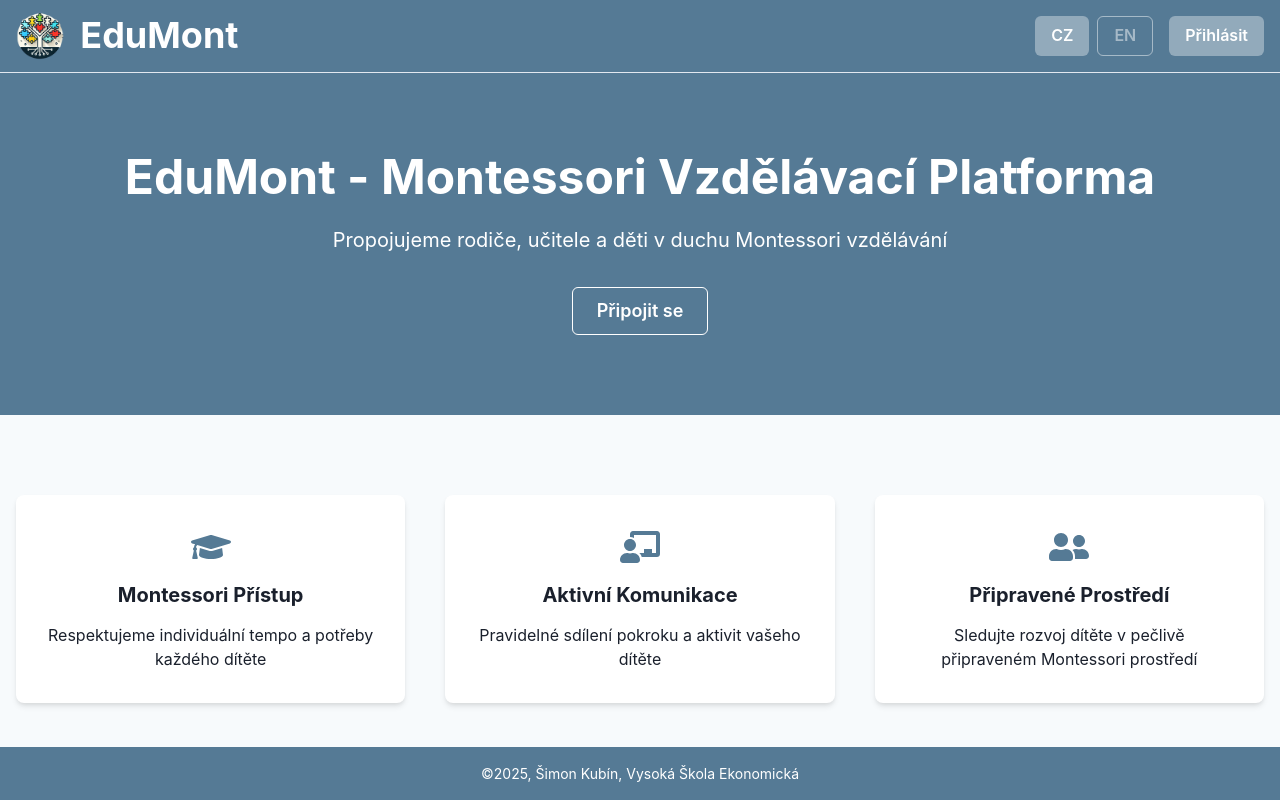
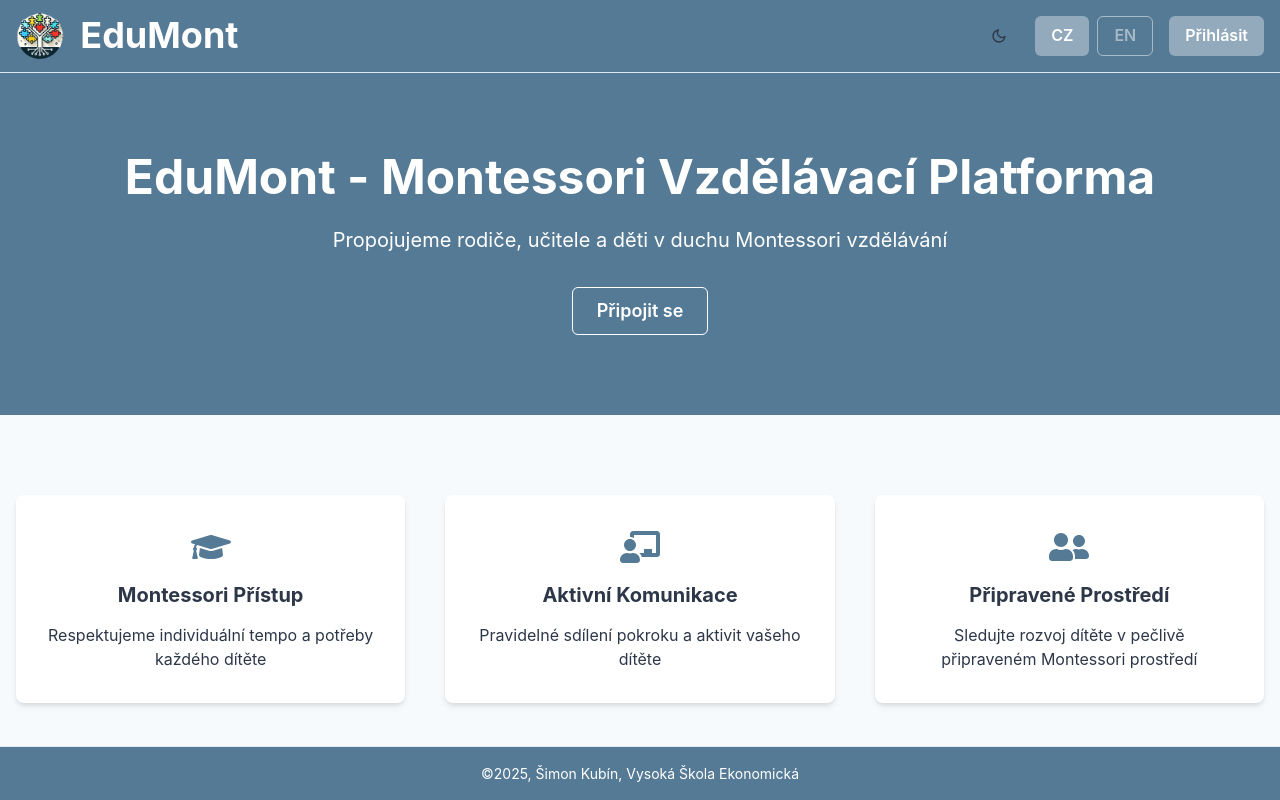
Before and after one commit to kubs09/EduMont, a React (Create React App) app in the folder frontend/: page / in a window 1280 px wide. Shown: the top 800 px of the page. Built offline with nearby package versions, Linux system fonts and the light colour scheme; no server answers.

Commit message:
light/dark mode

```diff
--- a/frontend/src/App.tsx
+++ b/frontend/src/App.tsx
@@ -1,5 +1,5 @@
 import { BrowserRouter } from 'react-router-dom';
-import { ChakraProvider } from '@chakra-ui/react';
+import { ChakraProvider, ColorModeScript } from '@chakra-ui/react';
 import React from 'react';
 import theme from './design/theme';
 import Routes from './Routes';
@@ -19,6 +19,7 @@ function App(): React.ReactElement {
 
   return (
     <React.StrictMode>
+      <ColorModeScript initialColorMode={theme.config.initialColorMode} />
       <ChakraProvider theme={theme}>
         <LanguageProvider>
           <SnackbarProvider maxSnack={3}>
--- /dev/null
+++ b/frontend/src/design/colorModeUtils.ts
@@ -0,0 +1,51 @@
+import { useColorModeValue } from '@chakra-ui/react';
+
+// Custom hook for commonly used color mode values
+export const useAppColors = () => {
+  return {
+    // Background colors
+    background: {
+      canvas: useColorModeValue('brand.light.bg', 'brand.dark.bg'),
+      surface: useColorModeValue('brand.light.surface', 'brand.dark.surface'),
+      elevated: useColorModeValue('white', 'brand.dark.surface'),
+    },
+
+    // Text colors
+    text: {
+      primary: useColorModeValue('brand.light.text.primary', 'brand.dark.text.primary'),
+      secondary: useColorModeValue('brand.light.text.secondary', 'brand.dark.text.secondary'),
+      muted: useColorModeValue('brand.light.text.muted', 'brand.dark.text.muted'),
+    },
+
+    // Border colors
+    border: {
+      default: useColorModeValue('brand.light.border', 'brand.dark.border'),
+      focus: useColorModeValue('brand.primary.500', 'brand.primary.400'),
+    },
+
+    // Brand colors for different modes
+    brand: {
+      primary: useColorModeValue('brand.primary.900', 'brand.primary.700'),
+      primaryHover: useColorModeValue('brand.primary.800', 'brand.primary.600'),
+      secondary: useColorModeValue('brand.secondary.900', 'brand.secondary.700'),
+      secondaryHover: useColorModeValue('brand.secondary.800', 'brand.secondary.600'),
+      accent: useColorModeValue('brand.accent.900', 'brand.accent.700'),
+      accentHover: useColorModeValue('brand.accent.800', 'brand.accent.600'),
+    },
+
+    // Interactive elements
+    interactive: {
+      hover: useColorModeValue('gray.100', 'gray.700'),
+      active: useColorModeValue('gray.200', 'gray.600'),
+    },
+  };
+};
+
+// Utility function to get shadow colors based on color mode
+export const useAppShadows = () => {
+  return {
+    sm: useColorModeValue('rgba(0, 0, 0, 0.1)', 'rgba(0, 0, 0, 0.3)'),
+    md: useColorModeValue('rgba(0, 0, 0, 0.15)', 'rgba(0, 0, 0, 0.4)'),
+    lg: useColorModeValue('rgba(0, 0, 0, 0.2)', 'rgba(0, 0, 0, 0.5)'),
+  };
+};
--- a/frontend/src/design/theme.tsx
+++ b/frontend/src/design/theme.tsx
@@ -1,4 +1,9 @@
-import { extendTheme } from '@chakra-ui/react';
+import { extendTheme, type ThemeConfig } from '@chakra-ui/react';
+
+const config: ThemeConfig = {
+  initialColorMode: 'light',
+  useSystemColorMode: true,
+};
 
 const colors = {
   brand: {
@@ -6,22 +11,83 @@ const colors = {
       900: '#557A95', // Calm blue
       800: '#7A8B99',
       700: '#89A1B5',
+      600: '#9BB4C8',
+      500: '#B4C7D9',
+      400: '#CCDAEA',
+      300: '#E5EDFB',
     },
     secondary: {
       900: '#BE8A60', // Warm earth tone
       800: '#C99B76',
       700: '#D4AC8B',
+      600: '#DFBDA1',
+      500: '#EACEB6',
+      400: '#F5DFCB',
+      300: '#FAF0E0',
     },
     accent: {
       900: '#8E9B6C', // Sage green
       800: '#A1AC82',
       700: '#B4BD98',
+      600: '#C7CEAE',
+      500: '#DADFC4',
+      400: '#EDF0DA',
+      300: '#F6F8F0',
+    },
+    dark: {
+      bg: '#1A202C',
+      surface: '#2D3748',
+      border: '#4A5568',
+      text: {
+        primary: '#F7FAFC',
+        secondary: '#E2E8F0',
+        muted: '#A0AEC0',
+      },
+    },
+    light: {
+      bg: '#FAF9F6',
+      surface: '#FFFFFF',
+      border: '#E2E8F0',
+      text: {
+        primary: '#2D3748',
+        secondary: '#4A5568',
+        muted: '#718096',
+      },
     },
   },
 };
 
 const theme = extendTheme({
+  config,
   colors,
+  semanticTokens: {
+    colors: {
+      'bg-canvas': {
+        default: 'brand.light.bg',
+        _dark: 'brand.dark.bg',
+      },
+      'bg-surface': {
+        default: 'brand.light.surface',
+        _dark: 'brand.dark.surface',
+      },
+      'border-color': {
+        default: 'brand.light.border',
+        _dark: 'brand.dark.border',
+      },
+      'text-primary': {
+        default: 'brand.light.text.primary',
+        _dark: 'brand.dark.text.primary',
+      },
+      'text-secondary': {
+        default: 'brand.light.text.secondary',
+        _dark: 'brand.dark.text.secondary',
+      },
+      'text-muted': {
+        default: 'brand.light.text.muted',
+        _dark: 'brand.dark.text.muted',
+      },
+    },
+  },
   components: {
     Header: {
       baseStyle: {
@@ -37,6 +103,12 @@ const theme = extendTheme({
           _hover: {
             bg: 'brand.primary.800',
           },
+          _dark: {
+            bg: 'brand.primary.700',
+            _hover: {
+              bg: 'brand.primary.600',
+            },
+          },
         },
         secondary: {
           bg: 'brand.secondary.900',
@@ -44,16 +116,91 @@ const theme = extendTheme({
           _hover: {
             bg: 'brand.secondary.800',
           },
+          _dark: {
+            bg: 'brand.secondary.700',
+            _hover: {
+              bg: 'brand.secondary.600',
+            },
+          },
+        },
+        ghost: {
+          color: 'text-primary',
+          _hover: {
+            bg: 'bg-surface',
+          },
+        },
+      },
+    },
+    Card: {
+      baseStyle: {
+        container: {
+          bg: 'bg-surface',
+          borderColor: 'border-color',
+          color: 'text-primary',
+        },
+      },
+    },
+    Input: {
+      variants: {
+        outline: {
+          field: {
+            bg: 'bg-surface',
+            borderColor: 'border-color',
+            color: 'text-primary',
+            _placeholder: {
+              color: 'text-muted',
+            },
+            _focus: {
+              borderColor: 'brand.primary.500',
+              boxShadow: '0 0 0 1px var(--chakra-colors-brand-primary-500)',
+            },
+          },
+        },
+      },
+    },
+    Textarea: {
+      variants: {
+        outline: {
+          bg: 'bg-surface',
+          borderColor: 'border-color',
+          color: 'text-primary',
+          _placeholder: {
+            color: 'text-muted',
+          },
+          _focus: {
+            borderColor: 'brand.primary.500',
+            boxShadow: '0 0 0 1px var(--chakra-colors-brand-primary-500)',
+          },
+        },
+      },
+    },
+    Select: {
+      variants: {
+        outline: {
+          field: {
+            bg: 'bg-surface',
+            borderColor: 'border-color',
+            color: 'text-primary',
+            _focus: {
+              borderColor: 'brand.primary.500',
+              boxShadow: '0 0 0 1px var(--chakra-colors-brand-primary-500)',
+            },
+          },
         },
       },
     },
   },
   styles: {
-    global: {
+    global: (props: { colorMode: string }) => ({
       body: {
-        bg: '#FAF9F6', // Soft off-white background
+        bg: 'bg-canvas',
+        color: 'text-primary',
+        transition: 'background-color 0.2s, color 0.2s',
       },
-    },
+      '*': {
+        borderColor: 'border-color',
+      },
+    }),
   },
 });
 
--- /dev/null
+++ b/frontend/src/shared/atoms/color-mode-toggle/ColorModeToggle.tsx
@@ -0,0 +1,34 @@
+import React from 'react';
+import { IconButton, useColorMode, useColorModeValue, Tooltip } from '@chakra-ui/react';
+import { FiSun, FiMoon } from 'react-icons/fi';
+
+interface ColorModeToggleProps {
+  size?: 'sm' | 'md' | 'lg';
+  variant?: 'ghost' | 'outline' | 'solid';
+}
+
+const ColorModeToggle: React.FC<ColorModeToggleProps> = ({ size = 'md', variant = 'ghost' }) => {
+  const { toggleColorMode } = useColorMode();
+  const Icon = useColorModeValue(FiMoon, FiSun);
+  const label = useColorModeValue('Switch to dark mode', 'Switch to light mode');
+
+  return (
+    <Tooltip label={label} placement="bottom">
+      <IconButton
+        aria-label={label}
+        icon={<Icon />}
+        onClick={toggleColorMode}
+        size={size}
+        variant={variant}
+        color="text-primary"
+        _hover={{
+          bg: 'bg-surface',
+          transform: 'scale(1.05)',
+        }}
+        transition="all 0.2s"
+      />
+    </Tooltip>
+  );
+};
+
+export default ColorModeToggle;
--- /dev/null
+++ b/frontend/src/shared/atoms/color-mode-toggle/index.ts
@@ -0,0 +1 @@
+export { default } from './ColorModeToggle';
--- a/frontend/src/shared/atoms/footer/Footer.tsx
+++ b/frontend/src/shared/atoms/footer/Footer.tsx
@@ -1,17 +1,22 @@
-import { Flex, Text } from '@chakra-ui/react';
+import { Flex, Text, useColorModeValue } from '@chakra-ui/react';
 
 const Footer = () => {
+  const footerBg = useColorModeValue('brand.primary.900', 'brand.dark.surface');
+  const footerColor = useColorModeValue('white', 'brand.dark.text.primary');
+
   return (
     <Flex
       as="footer"
-      bg="brand.primary.900"
-      color="white"
+      bg={footerBg}
+      color={footerColor}
       p={4}
       justifyContent="center"
       alignItems="center"
       position="fixed"
       bottom={0}
       width="100%"
+      borderTop="1px"
+      borderColor="border-color"
     >
       <Text fontSize="sm">©2025, Šimon Kubín, Vysoká Škola Ekonomická</Text>
     </Flex>
--- a/frontend/src/shared/atoms/header/Header.tsx
+++ b/frontend/src/shared/atoms/header/Header.tsx
@@ -20,6 +20,7 @@ import { ROUTES } from '../../route';
 import icon from './icon.png';
 import { useState, useEffect } from 'react';
 import { getMessages } from '../../../services/api';
+import ColorModeToggle from '../color-mode-toggle';
 
 const POLL_INTERVAL = 5000;
 
@@ -133,6 +134,12 @@ const Header = () => {
             )}
           </Button>
         )}
+        <Show above="md">
+          <ColorModeToggle size="md" />
+        </Show>
+        <Hide above="md">
+          <ColorModeToggle size="sm" />
+        </Hide>
         <ButtonGroup spacing={{ base: 1, md: 2 }}>
           <Button
             colorScheme="whiteAlpha"
```
Also changed, not shown: frontend/src/login/pages/LoginPage.tsx (+9 -3 lines), 1 other file (tests, documents, lock files or other folders).
